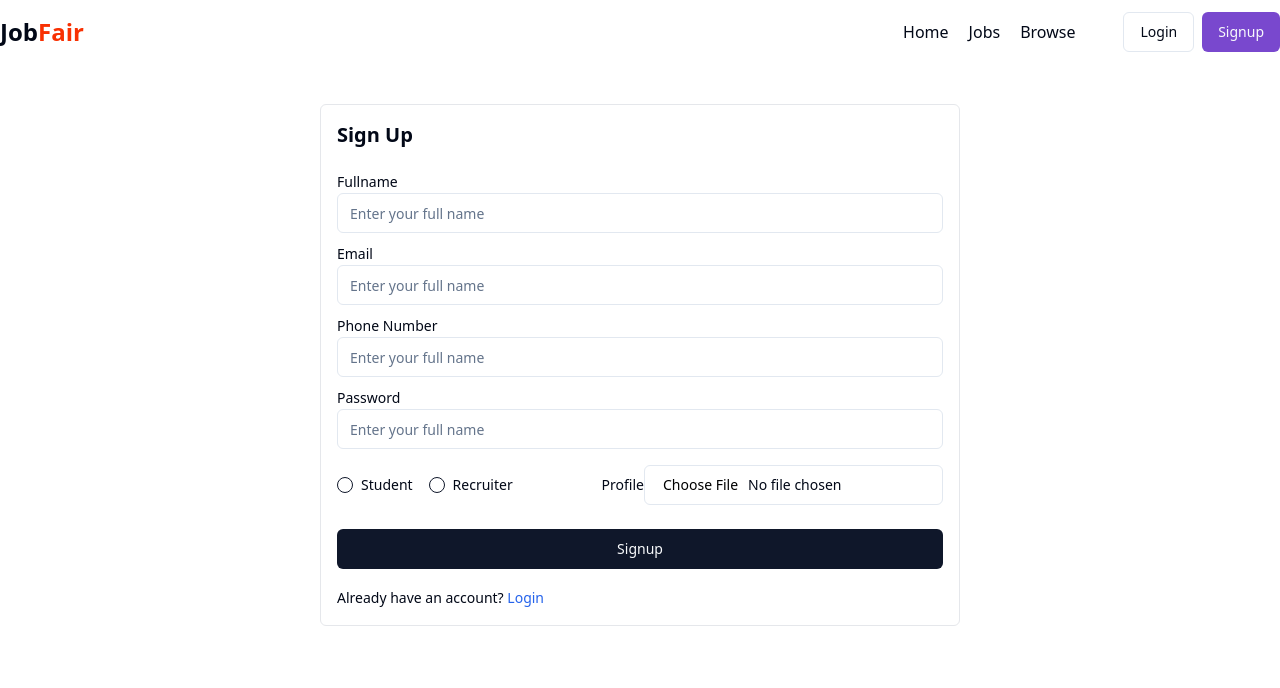
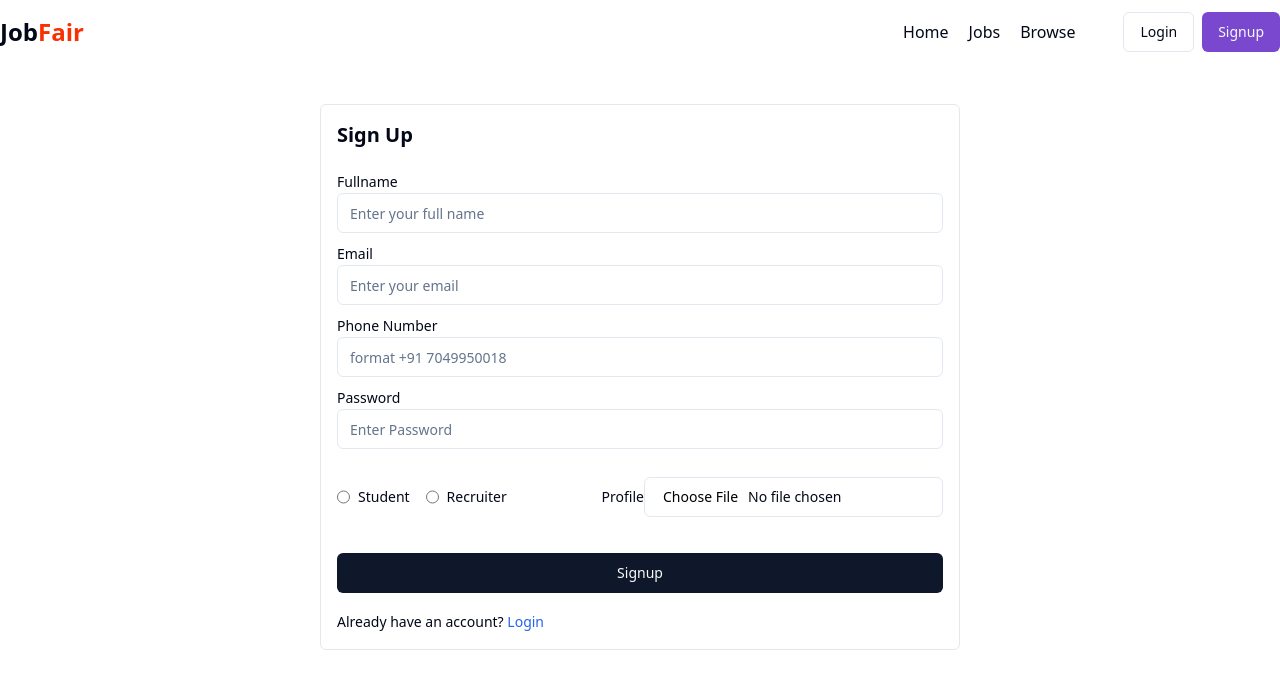
Before and after one commit to Ritikktrivedi999/OpportuneHub-Full-Stack-Job-Portal, a React (Vite) app in the folder frontend/: page /signup in a window 1280 px wide. Shown: the top 688 px of the page. Built offline with nearby package versions, Linux system fonts and the light colour scheme.

Commit message:
Done some minor setups and added some Hooks.

```diff
--- a/frontend/src/components/Home.jsx
+++ b/frontend/src/components/Home.jsx
@@ -2,9 +2,9 @@ import Navbar from "./ui/shared/Navbar"
 
 
 const Home = () => {
-  return (
-    <div><Navbar/></div>
-  )
+    return (
+        <div><Navbar /></div>
+    )
 }
 
 export default Home;
--- a/frontend/src/components/auth/Login.jsx
+++ b/frontend/src/components/auth/Login.jsx
@@ -1,25 +1,44 @@
 import Navbar from "../ui/shared/Navbar"
 import { Label } from "../ui/label"
 import { Input } from "../ui/input"
-import { RadioGroup, RadioGroupItem } from "../ui/radio-group"
+import { RadioGroup } from "../ui/radio-group"
 import { Button } from "../ui/button"
 import { Link } from "react-router-dom"
+import { useState } from "react"
 
 
 
 const Login = () => {
+    const [input, setInput] = useState({
+        email: "",
+        password: "",
+        role: "",
+    });
+
+    const changeEventHandler = (e) => {
+        setInput({ ...input, [e.target.name]: e.target.value });
+    }
+
+    const submitHandler = async (e) => {
+        e.preventDefault();
+        console.log(input);
+    }
+
     return (
         <>
             <Navbar />
             <div className='flex items-center justify-center max-w-7xl mx-auto'>
-                <form className="w-1/2 border border-gray-200 rounded-md my-10 p-4" action="">
+                <form className="w-1/2 border border-gray-200 rounded-md my-10 p-4" onClick={submitHandler}>
                     <h1 className='font-bold text-xl mb-5'>Login</h1>
 
                     <div className='my-2'>
                         <Label>Email</Label>
                         <Input
                             type="email"
-                            placeholder="Enter your full name"
+                            placeholder="Enter your email"
+                            value={input.email}
+                            name="email"
+                            onChange={changeEventHandler}
                         />
                     </div>
 
@@ -27,18 +46,35 @@ const Login = () => {
                         <Label>Password</Label>
                         <Input
                             type="password"
-                            placeholder="Enter your full name"
+                            placeholder="Enter your password"
+                            value={input.password}
+                            name="password"
+                            onChange={changeEventHandler}
                         />
                     </div>
                     <div className="flex item-center justify-between">
                         <RadioGroup className="flex items-center gap-4 my-5">
                             <div className="flex items-center space-x-2">
-                                <RadioGroupItem value="comfortable" id="r2" />
-                                <Label htmlFor="r2">Student</Label>
+                                <Input
+                                    type="radio"
+                                    name="role"
+                                    value="student"
+                                    checked={input.role === 'student'}
+                                    onChange={changeEventHandler}
+                                    className="cursor-pointer"
+                                />
+                                <Label htmlFor="r1">Student</Label>
                             </div>
                             <div className="flex items-center space-x-2">
-                                <RadioGroupItem value="compact" id="r3" />
-                                <Label htmlFor="r3">Recruiter</Label>
+                                <Input
+                                    type="radio"
+                                    name="role"
+                                    value="recruiter"
+                                    checked={input.role === 'recruiter'}
+                                    onChange={changeEventHandler}
+                                    className="cursor-pointer"
+                                />
+                                <Label htmlFor="r2">Recruiter</Label>
                             </div>
                         </RadioGroup>
 
--- a/frontend/src/components/auth/Signup.jsx
+++ b/frontend/src/components/auth/Signup.jsx
@@ -1,23 +1,67 @@
 import Navbar from "../ui/shared/Navbar"
 import { Label } from "../ui/label"
 import { Input } from "../ui/input"
-import { RadioGroup, RadioGroupItem } from "../ui/radio-group"
+import { RadioGroup } from "../ui/radio-group"
 import { Button } from "../ui/button"
 import { Link } from "react-router-dom"
+import { useState } from "react"
 
 
 
 const Signup = () => {
+    const [input, setInput] = useState({
+        fullname: "",
+        email: "",
+        password: "",
+        phoneNumber: "",
+        role: "",
+        file: ""
+    })
+
+    const changeEventHandler = (e) => {
+        setInput({ ...input, [e.target.name]: e.target.value });
+    }
+    const changeFileHandler = (e) => {
+        setInput({ ...input, file: e.target.files?.[0] });
+    }
+
+    const submitHandler = async (e) => {
+        e.preventDefault();
+        console.log(input);
+        // const formData = new FormData();
+        // formData.append('fullname', input.fullname);
+        // formData.append('email', input.email);
+        // formData.append('password', input.password);
+        // formData.append('phoneNumber', input.phoneNumber);
+        // formData.append('role', input.role);
+        // formData.append('file', input.file);
+        // try {
+        //     const response = await fetch('http://localhost:3001/api/signup', {
+        //         method: 'POST',
+        //         body: formData
+        //         });
+        //         const data = await response.json();
+        //         console.log(data);
+        //         alert("Signup Successfull");
+        //         window.location.href = "/login";
+        //         } catch (error) {
+        //             console.error(error);
+        //             }
+
+    }
     return (
         <>
             <Navbar />
             <div className='flex items-center justify-center max-w-7xl mx-auto'>
-                <form className="w-1/2 border border-gray-200 rounded-md my-10 p-4" action="">
+                <form className="w-1/2 border border-gray-200 rounded-md my-10 p-4" onSubmit={submitHandler}>
                     <h1 className='font-bold text-xl mb-5'>Sign Up</h1>
                     <div className='my-2'>
                         <Label>Fullname</Label>
                         <Input
                             type="text"
+                            value={input.fullname}
+                            name="fullname"
+                            onChange={changeEventHandler}
                             placeholder="Enter your full name"
                         />
                     </div>
@@ -25,41 +69,65 @@ const Signup = () => {
                         <Label>Email</Label>
                         <Input
                             type="email"
-                            placeholder="Enter your full name"
+                            placeholder="Enter your email"
+                            value={input.email}
+                            name="email"
+                            onChange={changeEventHandler}
                         />
                     </div>
                     <div className='my-2'>
                         <Label>Phone Number</Label>
                         <Input
                             type="text"
-                            placeholder="Enter your full name"
+                            value={input.phoneNumber}
+                            name="phoneNumber"
+                            onChange={changeEventHandler}
+                            placeholder="format +91 7049950018"
                         />
                     </div>
                     <div className='my-2'>
                         <Label>Password</Label>
                         <Input
                             type="password"
-                            placeholder="Enter your full name"
+                            value={input.password}
+                            name="password"
+                            onChange={changeEventHandler}
+                            placeholder="Enter Password"
                         />
                     </div>
-                    <div className="flex item-center justify-between">
+                    <div className='flex items-center justify-between'>
                         <RadioGroup className="flex items-center gap-4 my-5">
                             <div className="flex items-center space-x-2">
-                                <RadioGroupItem value="comfortable" id="r2" />
-                                <Label htmlFor="r2">Student</Label>
+                                <Input
+                                    type="radio"
+                                    name="role"
+                                    value="student"
+                                    checked={input.role === 'student'}
+                                    onChange={changeEventHandler}
+                                    className="cursor-pointer"
+                                />
+                                <Label htmlFor="r1">Student</Label>
                             </div>
                             <div className="flex items-center space-x-2">
-                                <RadioGroupItem value="compact" id="r3" />
-                                <Label htmlFor="r3">Recruiter</Label>
+                                <Input
+                                    type="radio"
+                                    name="role"
+                                    value="recruiter"
+                                    checked={input.role === 'recruiter'}
+                                    onChange={changeEventHandler}
+                                    className="cursor-pointer"
+                                />
+                                <Label htmlFor="r2">Recruiter</Label>
                             </div>
                         </RadioGroup>
                         <div className="flex items-center">
-                        <Label>Profile</Label>
-                        <Input
-                        accept="image/"
-                        type="file"
-                        className="cursor-pointer"
-                        />
+                            <Label>Profile</Label>
+                            <Input
+                                accept="image/*"
+                                type="file"
+                                className="cursor-pointer"
+                                onChange={changeFileHandler}
+                            />
                         </div>
                     </div>
                     <Button className="w-full my-4">Signup</Button>
--- a/frontend/src/components/ui/shared/Navbar.jsx
+++ b/frontend/src/components/ui/shared/Navbar.jsx
@@ -21,8 +21,8 @@ const Navbar = () => {
                     {
                         !user ? (
                             <div className='flex items-center gap-2'>
-                             <Link to="/login"><Button variant="outline">Login</Button></Link>
-                              <Link to="/signup"><Button  className="bg-[#7948ce] hover:bg-[#4d09c4] ">Signup</Button></Link>
+                                <Link to="/login"><Button variant="outline">Login</Button></Link>
+                                <Link to="/signup"><Button className="bg-[#7948ce] hover:bg-[#4d09c4] ">Signup</Button></Link>
                             </div>
                         ) : (
                             <Popover >
```
Also changed, not shown: frontend/src/App.jsx (+5 -5 lines).
